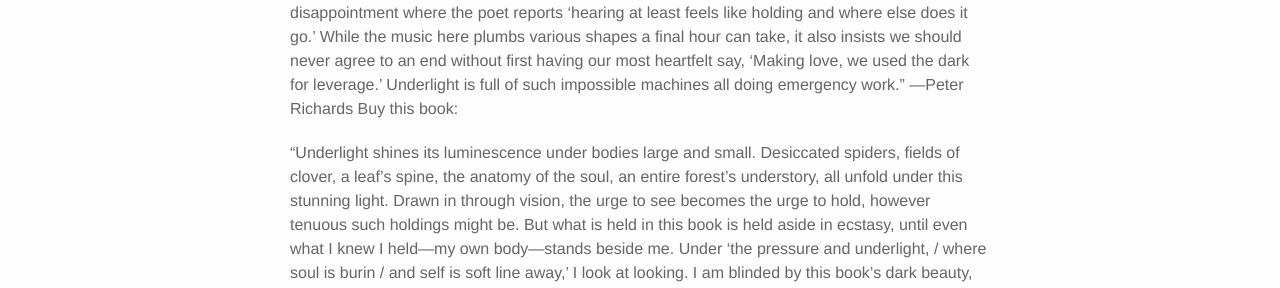
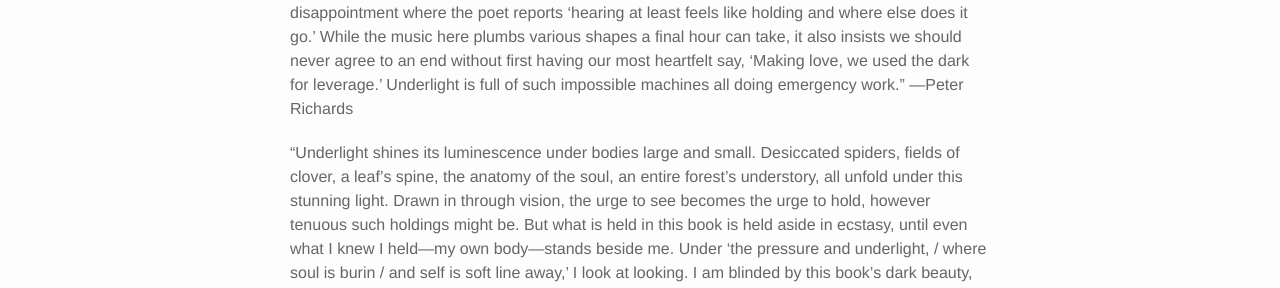
Before and after one commit to amccollo/amccollo.github.io, a Jekyll site: the page built from _books/5_project.markdown, in a window 1280 px wide and 900 px high, scrolled down 622 px. Shown: the part 383-671 px from the top of the window. Built offline with Jekyll 4.4.1, drawn with Linux system fonts in a browser that asks for light colours; nearby versions of some CDN libraries; some of the changed text lies outside the part shown.

Commit message:
Update 5_project.markdown

```diff
--- a/_books/5_project.markdown
+++ b/_books/5_project.markdown
@@ -12,7 +12,7 @@ img: /img/Underlight-front-cover-giant.jpg
 </div>
 
 “Aaron McCollough’s poetry is a living system that is one part the assaulted world and one part the world’s conscious surveyor. In Underlight ‘a private sorrow drapes’ revealing an ecology of disappointment where the poet reports ‘hearing at least feels like holding and where else does it go.’ While the music here plumbs various shapes a final hour can take, it also insists we should never agree to an end without first having our most heartfelt say, ‘Making love, we used the dark for leverage.’ Underlight is full of such impossible machines all doing emergency work.” —Peter Richards
-Buy this book:
+
 
 “Underlight shines its luminescence under bodies large and small. Desiccated spiders, fields of clover, a leaf’s spine, the anatomy of the soul, an entire forest’s understory, all unfold under this stunning light. Drawn in through vision, the urge to see becomes the urge to hold, however tenuous such holdings might be. But what is held in this book is held aside in ecstasy, until even what I knew I held—my own body—stands beside me. Under ‘the pressure and underlight, / where soul is burin / and self is soft line away,’ I look at looking. I am blinded by this book’s dark beauty, its careful precision, its generous offerings. I cannot look away.” —Sasha Steensen
 
```
